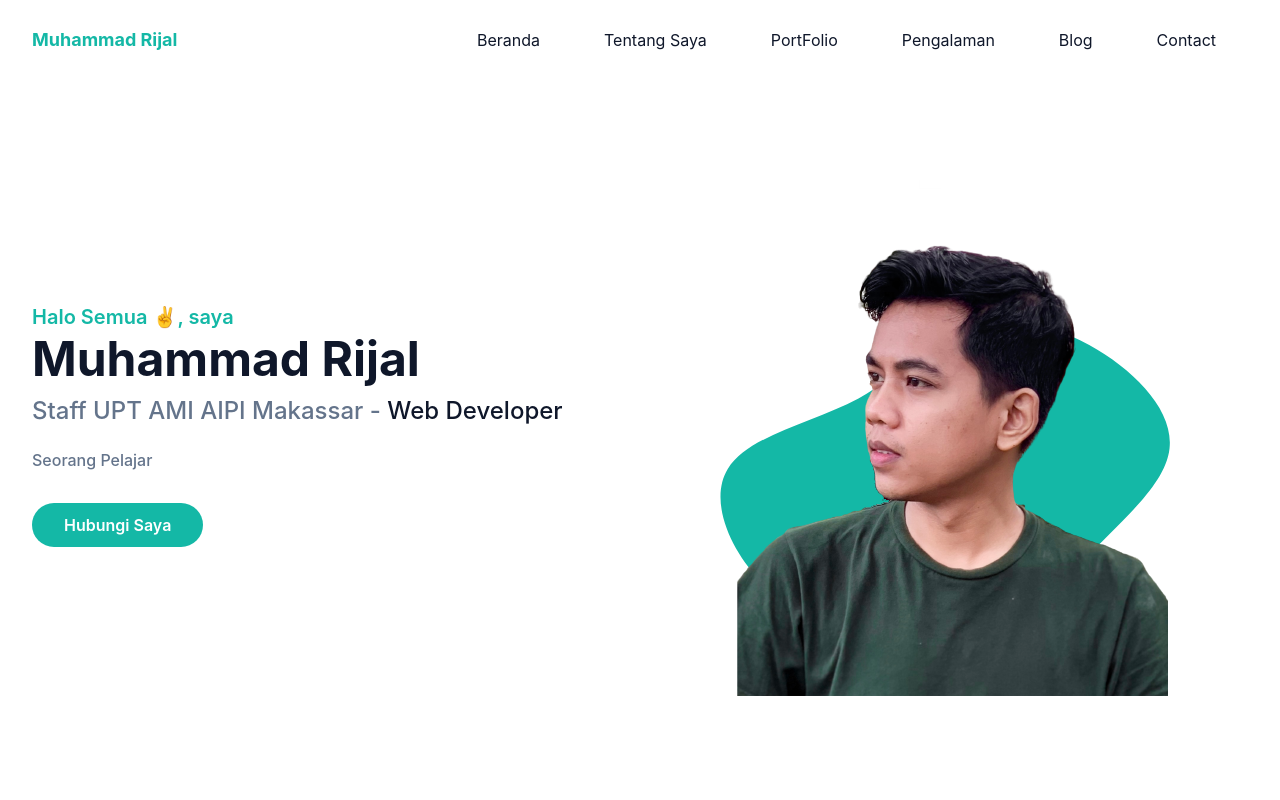
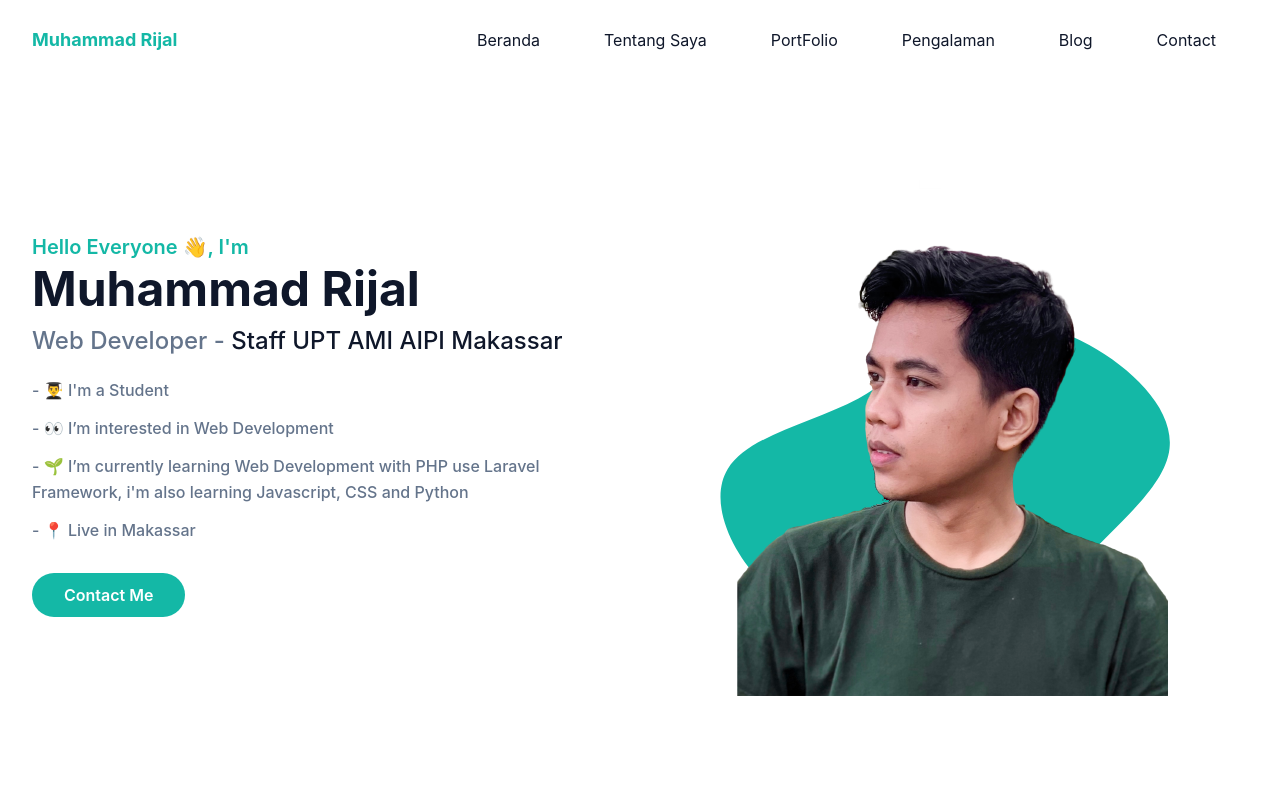
Before and after one commit to rijal98/portfolio, a website: page index.html in a window 1280 px wide. Shown: the top 800 px of the page. Drawn offline with Linux system fonts and the light colour scheme.

Commit message:
Update index.html

```diff
--- a/index.html
+++ b/index.html
@@ -55,10 +55,14 @@
         <div class="container">
             <div class="flex flex-wrap">
                 <div class="w-full self-center px-4 lg:w-1/2">
-                    <h1 class="text-base font-semibold text-primary md:text-xl">Halo Semua ✌, saya <span class="block font-bold text-dark text-4xl mt-1 lg:text-5xl"> Muhammad Rijal</span></h1>
-                    <h2 class="font-medium text-secondary test-lg mb-5 mt-3 lg:text-2xl">Staff UPT AMI AIPI Makassar - <span class="text-dark">Web Developer</span></h2>
-                    <p class="font-medium text-secondary mb-10 leading-relaxed">Seorang Pelajar</p>
-                    <a href="#" class="text-base font-semibold text-white bg-primary py-3 px-8 rounded-full hover:shadow-lg hover:opacity-80 transition duration-300 ease-in-out">Hubungi Saya</a>
+                    <h1 class="text-base font-semibold text-primary md:text-xl">Hello Everyone 👋, I'm <span class="block font-bold text-dark text-4xl mt-1 lg:text-5xl"> Muhammad Rijal</span></h1>
+                    <h2 class="font-medium text-secondary test-lg mb-5 mt-3 lg:text-2xl">Web Developer - <span class="text-dark">Staff UPT AMI AIPI Makassar</span></h2>
+                    <p class="font-medium text-secondary mb-3 leading-relaxed">- 👨‍🎓 I'm a Student
+                    <p class="font-medium text-secondary mb-3 leading-relaxed">- 👀 I’m interested in Web Development </p>
+                    <p class="font-medium text-secondary mb-3 leading-relaxed">- 🌱 I’m currently learning Web Development with PHP use Laravel Framework, i'm also learning Javascript, CSS and Python </p>
+                    <p class="font-medium text-secondary mb-10 leading-relaxed">- 📍 Live in Makassar</p>
+                    </p>
+                    <a href="#" class="text-base font-semibold text-white bg-primary py-3 px-8 rounded-full hover:shadow-lg hover:opacity-80 transition duration-300 ease-in-out">Contact Me</a>
                 </div>
                 <div class="w-full self-end px-4 lg:w-1/2">
                     <div class="relative mt-10 lg:mt-9 lg:right-0">
```
